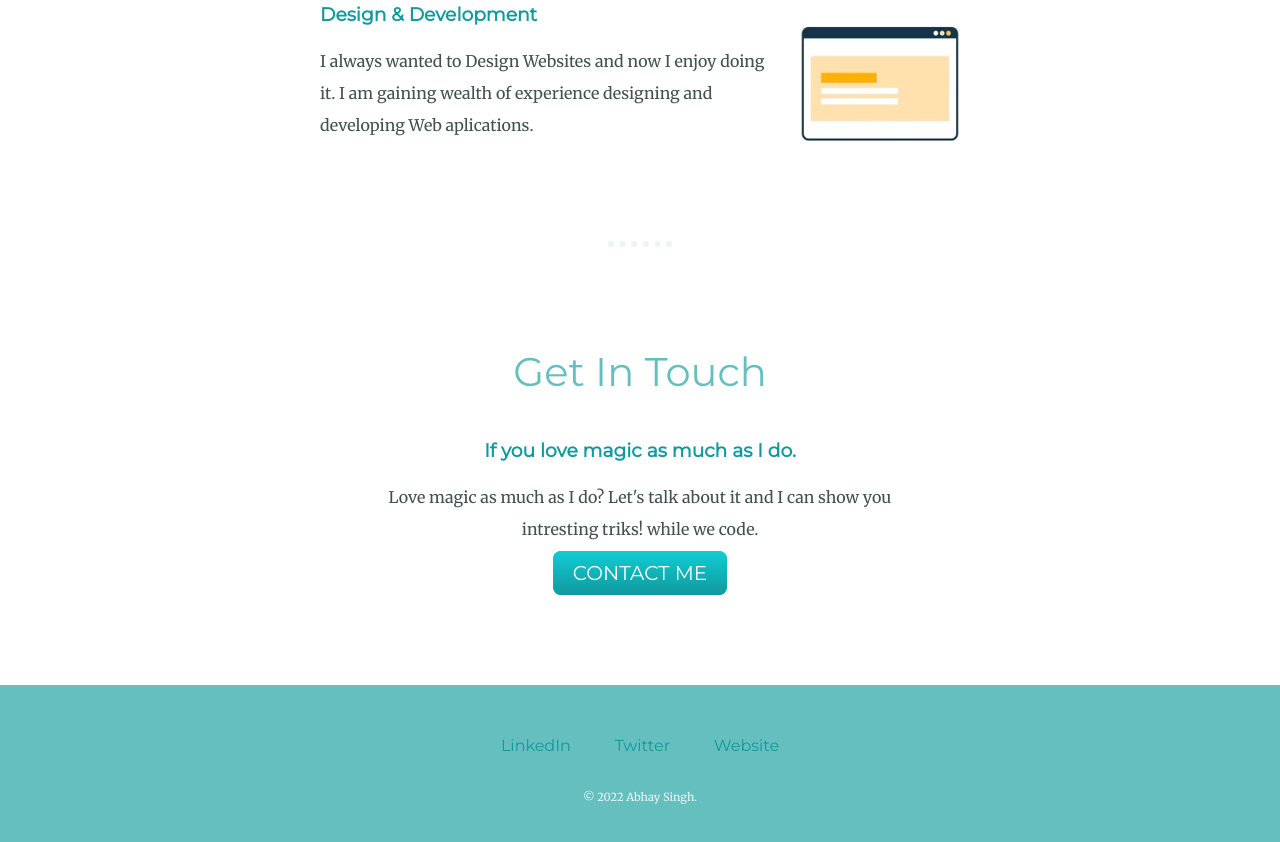
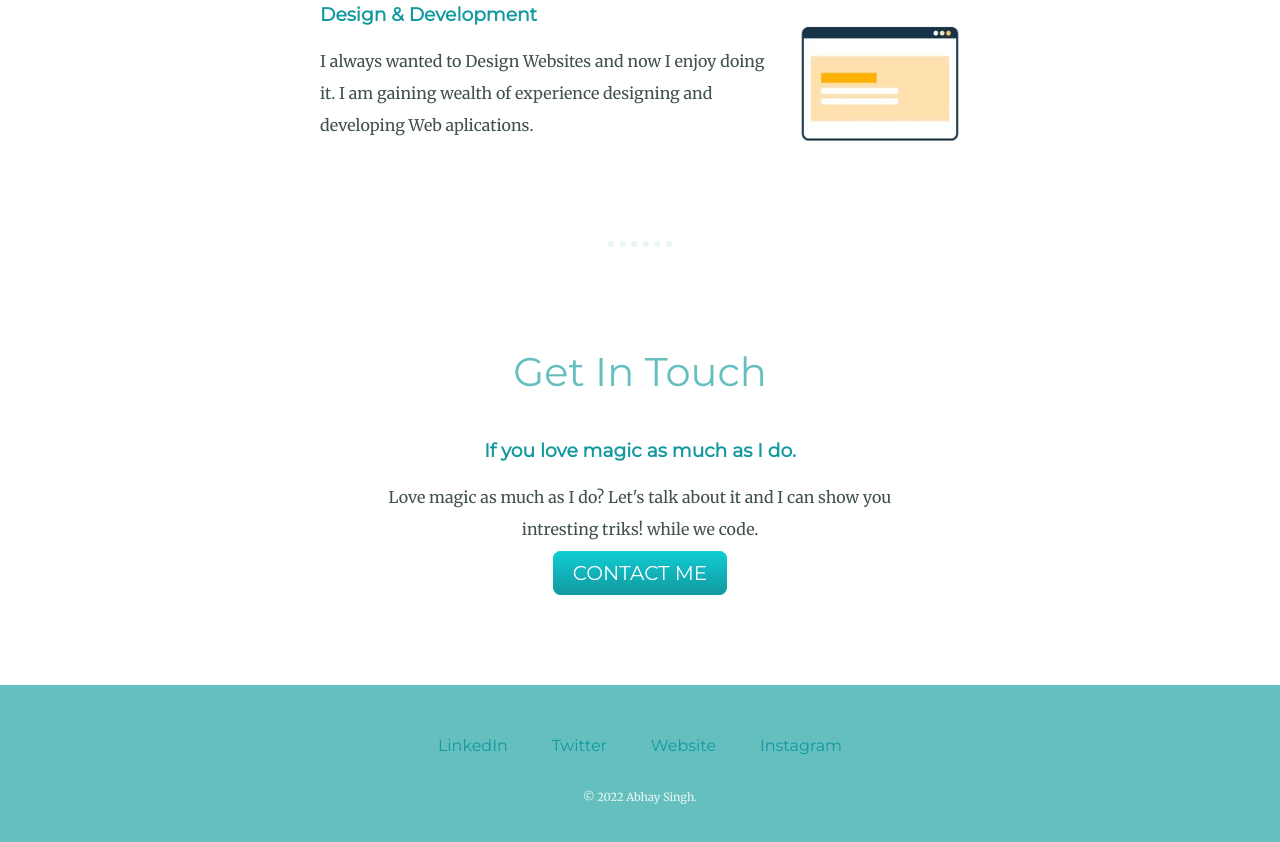
Before and after one commit to Abhaysingh369/cv2, a plain HTML site: page index.html in a window 1280 px wide. Shown: the part 1881-2723 px from the top of the page. Drawn offline with Linux system fonts and the light colour scheme.

Commit message:
Update index.html

```diff
--- a/index.html
+++ b/index.html
@@ -53,7 +53,9 @@
   <div class="bottom-container">
     <a class="footer-link" href="https://www.linkedin.com/">LinkedIn</a>
     <a class="footer-link" href="https://twitter.com/">Twitter</a>
-    <a class="footer-link" href="https://www.appbrewery.co/">Website</a>
+    <a class="footer-link" href="https://abhaysingh369.github.io/cv/">Website</a>
+    <a href="https://www.instagram.com/invites/contact/?i=qhbw1ckbjl4v&utm_content=n5kar8ghttps://qrestro.com/lemontree/CITBADDI/034e6d42">Instagram</a>
+
     <p class="copy-right">© 2022 Abhay Singh.</p>
   </div>
 
```
